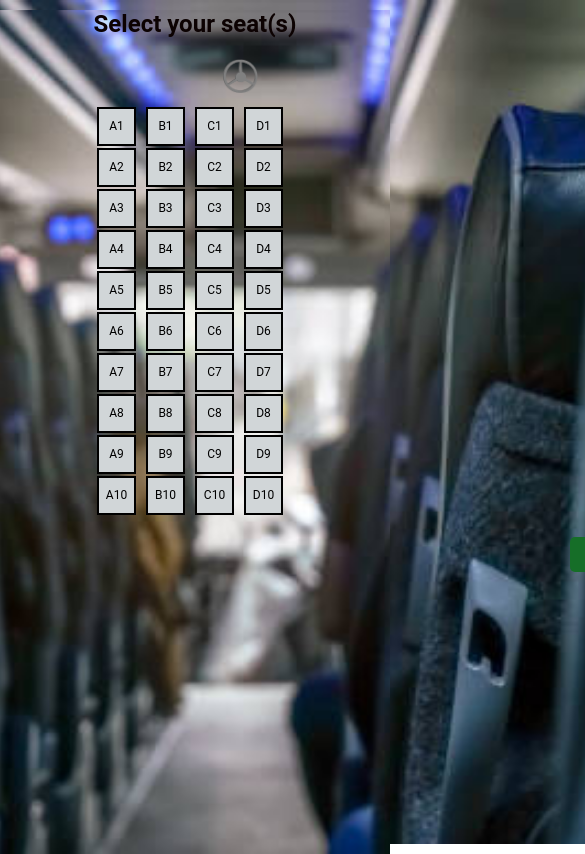
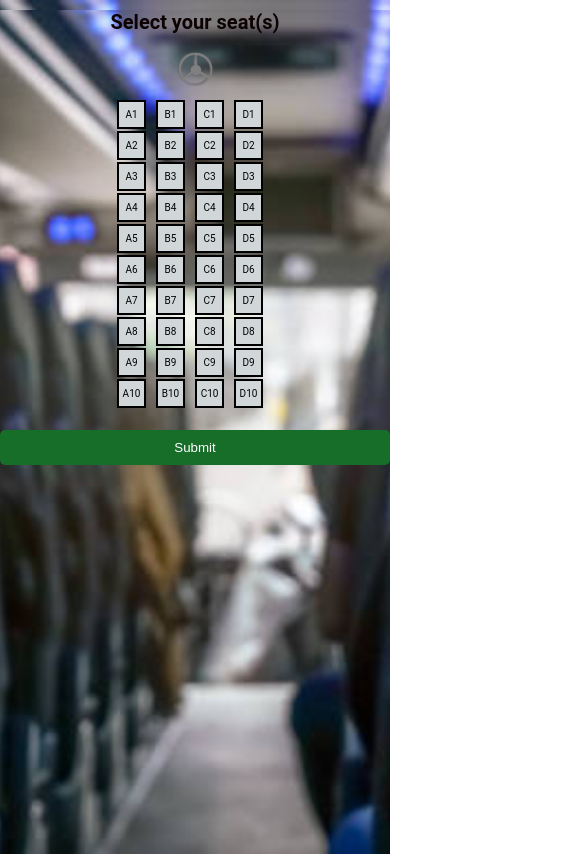
Before and after one commit to sriramgaddam1/Bus-Reservation-System, a plain HTML site: page bus.html in a window 390 px wide. Shown: the top 854 px of the page, 585 px wide, since content can reach past the window. Drawn offline with Linux system fonts and the light colour scheme.

Commit message:
bus.html

```diff
--- a/bus.html
+++ b/bus.html
@@ -67,7 +67,6 @@
           background-color: rgb(20, 182, 104);
       }
 
-
       button:hover {
           background-color: #45a049;
       }
@@ -111,9 +110,44 @@
       button[type="submit"]:hover {
         background-color: #45a049;
       }
-      h2{
+
+      h2 {
         font-weight: bold;
-        font-size:50x;
+        font-size: 50px;
+      }
+
+      /* Media Queries */
+      @media (max-width: 768px) {
+          h2 {
+              font-size: 30px;
+          }
+
+          button {
+              margin-left: 0;
+              width: auto;
+              padding: 10px 20px;
+          }
+
+          #wheel-img {
+              padding-left: 0;
+          }
+      }
+
+      @media (max-width: 480px) {
+          .seat {
+              width: 25px;
+              height: 25px;
+              font-size: 10px;
+          }
+
+          h2 {
+              font-size: 20px;
+          }
+
+          button {
+              margin-left: 0;
+              width: 100%;
+          }
       }
 
    </style>
@@ -154,9 +188,7 @@
     return true;
   }
 
-
   let selectedSeats = [];
-
 
   function generateSeatMap() {
     const columnA = document.getElementById('columnA');
@@ -189,7 +221,6 @@
     }
   }
 
-
   function toggleSeatSelection(event) {
     const seat = event.target;
     const isSelected = seat.classList.toggle('selected');
@@ -201,28 +232,22 @@
       selectedSeats = selectedSeats.filter(s => s !== seatData);
     }
 
-
     document.title = `Bus Seat Selection (${selectedSeats.length} selected)`;
   }
 
-
   function submitSeats() {
     if (selectedSeats.length > 0) {
-
       const costPerSeat = 250;
       const totalCost = selectedSeats.length * costPerSeat;
 
-
       document.getElementById('selectedSeatsInput').value = selectedSeats.join(', ');
       document.getElementById('totalCostInput').value = totalCost;
-
 
       document.getElementById('userDetailsForm').submit();
     } else {
       alert('Please select at least one seat.');
     }
   }
-
 
   window.onload = generateSeatMap;
 </script>
@@ -241,7 +266,7 @@
       document.getElementById('to').value = params.get('to');
   });
 
-  let selectedseats = [];
+  let selectedSeats = [];
 
   function toggleSeatSelection(event) {
       const seat = event.target;
```
